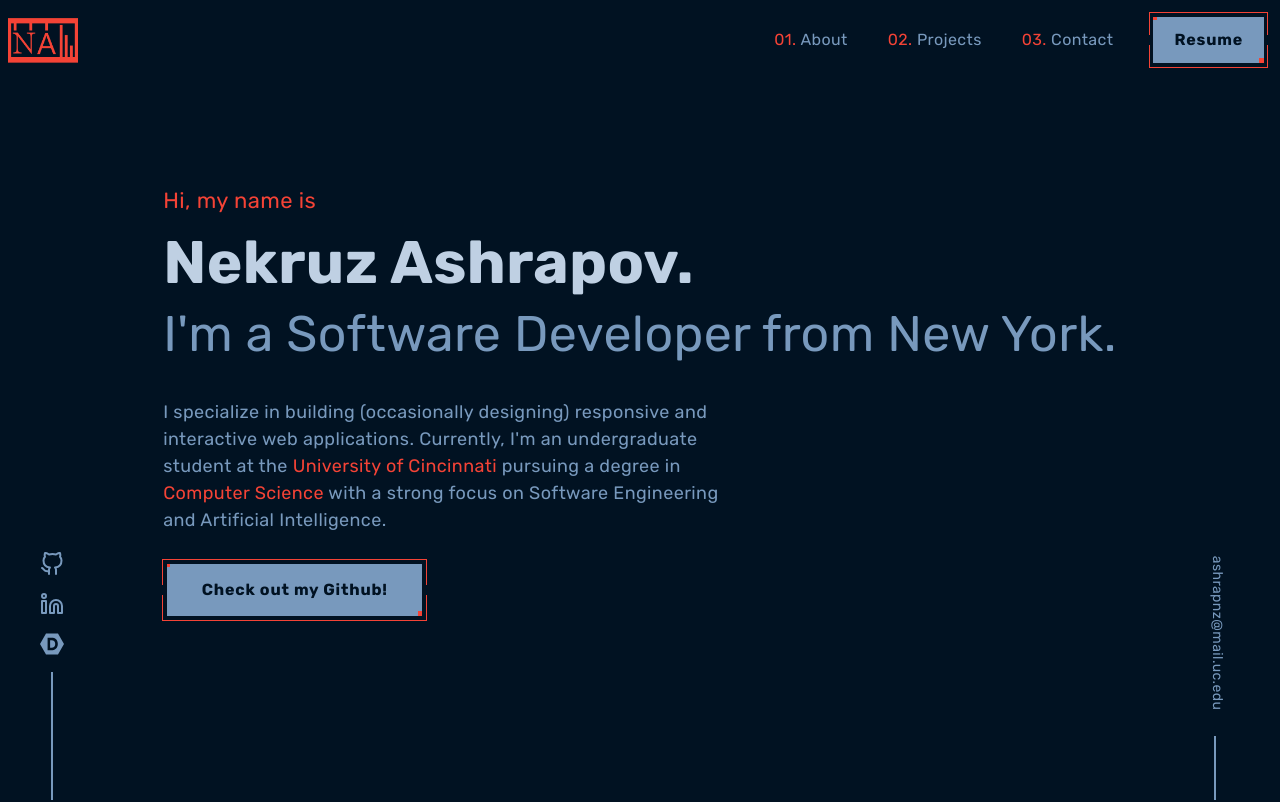
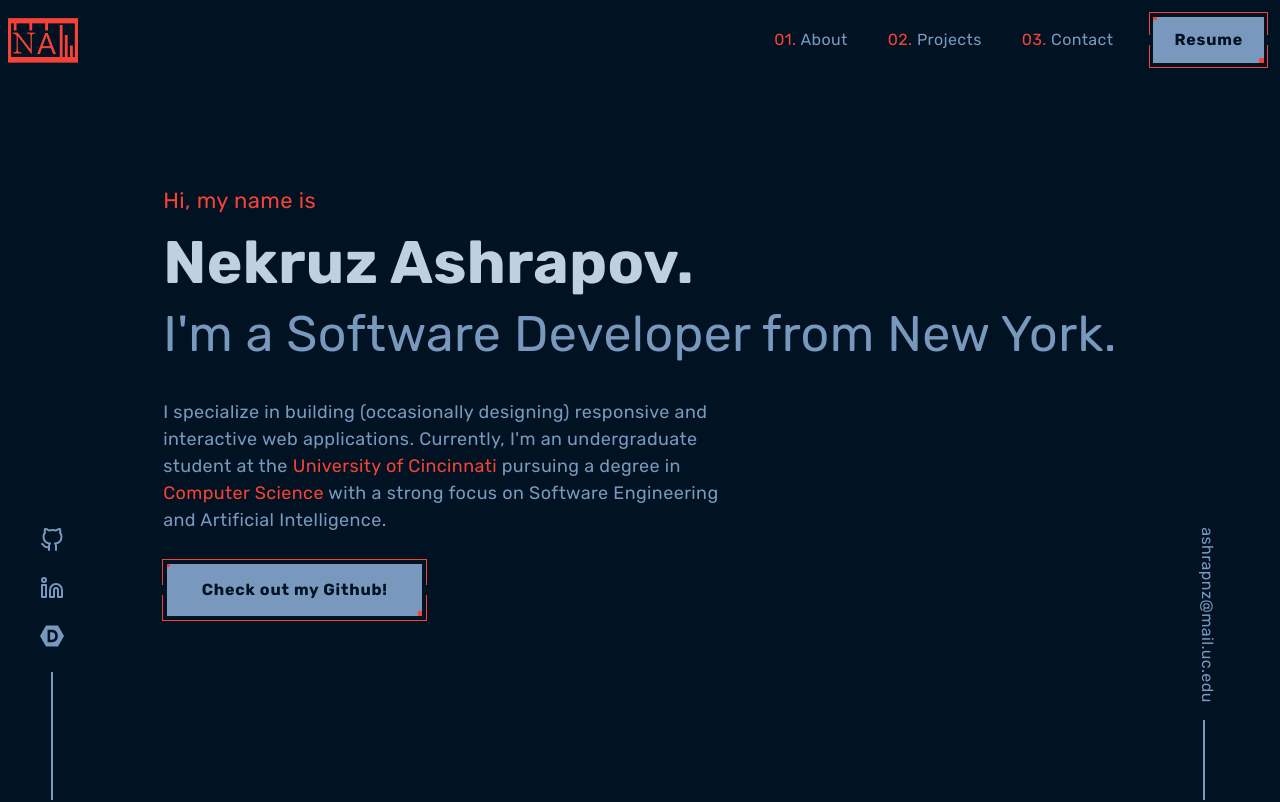
Before and after one commit to NekruzAsh/MyPortfolio, a Next.js app: page / in a window 1280 px wide. Shown: the top 802 px of the page. Built offline with nearby package versions, Linux system fonts and the light colour scheme.

Commit message:
fixed spacing for social link icons.

```diff
--- a/app/components/SocialLinks.jsx
+++ b/app/components/SocialLinks.jsx
@@ -5,7 +5,7 @@ import { SiDevpost } from "react-icons/si";
 const SocialLinks = () => {
   return (
     <div>
-    <div className="fixed left-10 bottom-0 space-y-4 flex flex-col items-center max-md:hidden">
+    <div className="fixed left-10 bottom-0 space-y-6 flex flex-col items-center max-md:hidden">
       <a href="https://github.com/NekruzAsh" target="_blank" className='text-[#7899BD] hover:text-[#f44336] hover:translate-y-[-4px] duration-500'>
       <FiGithub size={24} />
       </a>
@@ -18,10 +18,10 @@ const SocialLinks = () => {
       <div className="border-l-2 border-[#7899BD] h-32"></div>
     </div>
     <div className="fixed right-[-12px] bottom-0 space-y-4 flex flex-col items-center text-center max-md:hidden">
-      <div className='rotate-90 mb-[75px] pb-1 text-sm text-[#7899BD] hover:text-[#f44336] hover:translate-y-[-4px] duration-500'>
+      <div className='rotate-90 mb-[75px] pb-1 text-md text-[#7899BD] hover:text-[#f44336] hover:translate-y-[-4px] duration-500'>
           <p><a href="mailto:ashrapnz@mail.uc.edu" >ashrapnz@mail.uc.edu</a></p>
       </div>
-      <div className="border-l-2 border-[#7899BD] h-16"></div>
+      <div className="border-l-2 border-[#7899BD] h-20"></div>
     </div>
     </div>
 
```
